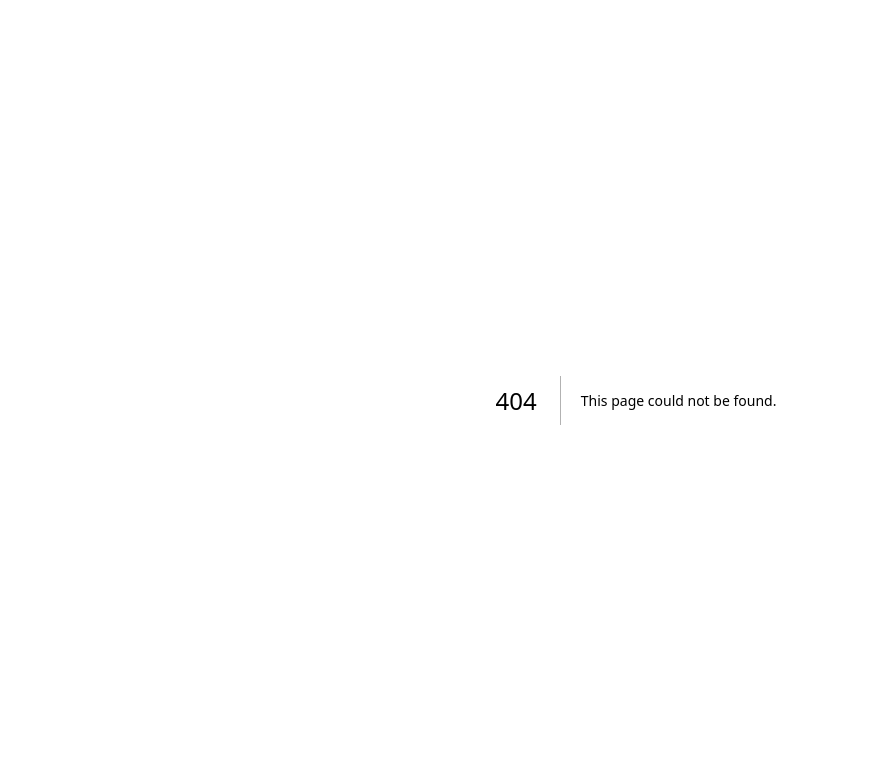
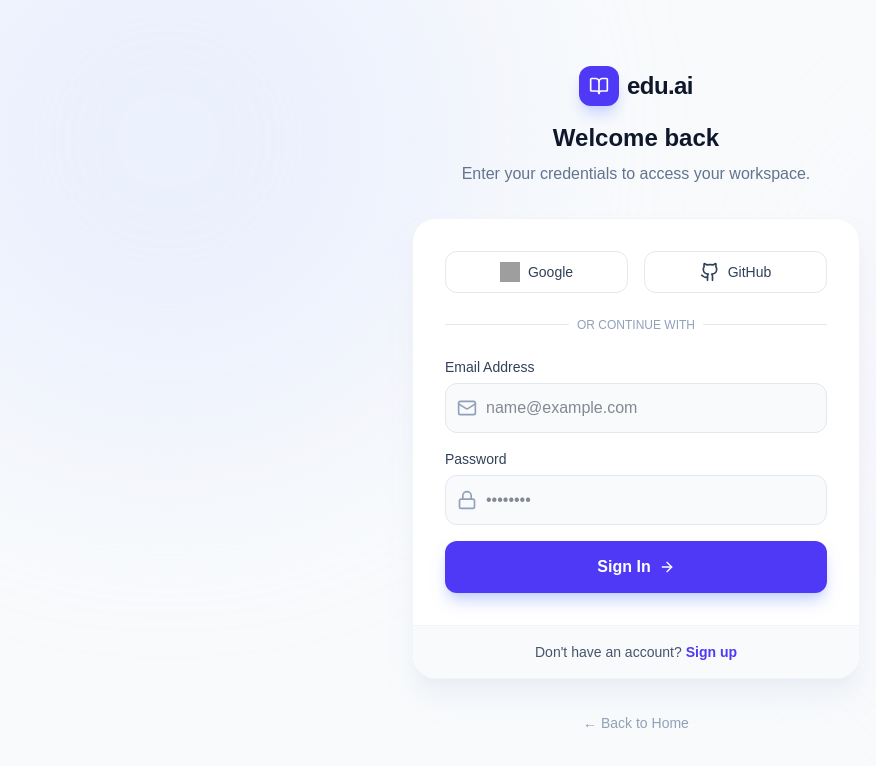
Before and after one commit to hanswys/eduai-fullstack, a Next.js app in the folder eduai-frontend/: page /login in a window 1280 px wide. Before the commit this address had no page. Shown: the top 766 px of the page, without its empty margins (4-880 px from the left). Built offline with nearby package versions, Linux system fonts and the light colour scheme; grey boxes are pictures that could not be loaded.

Commit message:
get early access into login sign up page

```diff
--- /dev/null
+++ b/eduai-frontend/app/login/page.tsx
@@ -0,0 +1,166 @@
+'use client';
+
+import React, { useState } from 'react';
+import {
+  BookOpen,
+  ArrowRight,
+  Mail,
+  Lock,
+  Loader2,
+  Github,
+  AlertCircle
+} from 'lucide-react';
+
+export default function LoginPage() {
+  const [isLogin, setIsLogin] = useState(true);
+  const [isLoading, setIsLoading] = useState(false);
+  const [email, setEmail] = useState('');
+  const [password, setPassword] = useState('');
+
+  const handleSubmit = (e: React.FormEvent) => {
+    e.preventDefault();
+    if (!email || !password) return;
+
+    setIsLoading(true);
+
+    // Simulate Auth Delay
+    setTimeout(() => {
+      // Redirect to Dashboard
+      window.location.href = '/dashboard';
+    }, 1500);
+  };
+
+  return (
+    <div className="min-h-screen bg-slate-50 flex items-center justify-center p-4 selection:bg-indigo-100">
+
+      {/* Background Shapes */}
+      <div className="fixed inset-0 overflow-hidden pointer-events-none">
+        <div className="absolute -top-[20%] -left-[10%] w-[600px] h-[600px] bg-indigo-100/50 rounded-full blur-[100px]"></div>
+        <div className="absolute top-[20%] -right-[10%] w-[500px] h-[500px] bg-purple-100/50 rounded-full blur-[100px]"></div>
+      </div>
+
+      <div className="w-full max-w-md relative z-10">
+
+        {/* Logo Header */}
+        <div className="text-center mb-8">
+          <a href="/" className="inline-flex items-center gap-2 mb-4 hover:opacity-80 transition">
+            <div className="w-10 h-10 bg-indigo-600 rounded-xl flex items-center justify-center shadow-lg shadow-indigo-200">
+              <BookOpen className="text-white w-5 h-5" />
+            </div>
+            <span className="text-2xl font-bold text-slate-900 tracking-tight">edu.ai</span>
+          </a>
+          <h2 className="text-2xl font-bold text-slate-900">
+            {isLogin ? 'Welcome back' : 'Create your account'}
+          </h2>
+          <p className="text-slate-500 mt-2">
+            {isLogin
+              ? 'Enter your credentials to access your workspace.'
+              : 'Join thousands of students learning smarter.'}
+          </p>
+        </div>
+
+        {/* Card */}
+        <div className="bg-white rounded-3xl shadow-xl shadow-slate-200/50 border border-slate-100 overflow-hidden">
+          <div className="p-8">
+
+            {/* Social Auth */}
+            <div className="grid grid-cols-2 gap-4 mb-6">
+              <button className="flex items-center justify-center gap-2 py-2.5 border border-slate-200 rounded-xl hover:bg-slate-50 transition text-sm font-medium text-slate-700">
+                <img src="https://www.svgrepo.com/show/475656/google-color.svg" className="w-5 h-5" alt="Google" />
+                Google
+              </button>
+              <button className="flex items-center justify-center gap-2 py-2.5 border border-slate-200 rounded-xl hover:bg-slate-50 transition text-sm font-medium text-slate-700">
+                <Github className="w-5 h-5" />
+                GitHub
+              </button>
+            </div>
+
+            <div className="relative mb-6">
+              <div className="absolute inset-0 flex items-center">
+                <div className="w-full border-t border-slate-200"></div>
+              </div>
+              <div className="relative flex justify-center text-xs uppercase">
+                <span className="bg-white px-2 text-slate-400 font-medium">Or continue with</span>
+              </div>
+            </div>
+
+            {/* Form */}
+            <form onSubmit={handleSubmit} className="space-y-4">
+              <div>
+                <label className="block text-sm font-medium text-slate-700 mb-1.5">Email Address</label>
+                <div className="relative">
+                  <div className="absolute inset-y-0 left-0 pl-3 flex items-center pointer-events-none">
+                    <Mail className="h-5 w-5 text-slate-400" />
+                  </div>
+                  <input
+                    type="email"
+                    required
+                    value={email}
+                    onChange={(e) => setEmail(e.target.value)}
+                    className="w-full pl-10 pr-4 py-3 bg-slate-50 border border-slate-200 rounded-xl focus:outline-none focus:ring-2 focus:ring-indigo-500 focus:bg-white transition text-slate-900"
+                    placeholder="name@example.com"
+                  />
+                </div>
+              </div>
+
+              <div>
+                <label className="block text-sm font-medium text-slate-700 mb-1.5">Password</label>
+                <div className="relative">
+                  <div className="absolute inset-y-0 left-0 pl-3 flex items-center pointer-events-none">
+                    <Lock className="h-5 w-5 text-slate-400" />
+                  </div>
+                  <input
+                    type="password"
+                    required
+                    value={password}
+                    onChange={(e) => setPassword(e.target.value)}
+                    className="w-full pl-10 pr-4 py-3 bg-slate-50 border border-slate-200 rounded-xl focus:outline-none focus:ring-2 focus:ring-indigo-500 focus:bg-white transition text-slate-900"
+                    placeholder="••••••••"
+                  />
+                </div>
+              </div>
+
+              {!isLogin && (
+                <div className="flex items-start gap-2 p-3 bg-indigo-50 rounded-xl border border-indigo-100 text-xs text-indigo-700">
+                  <AlertCircle className="w-4 h-4 shrink-0 mt-0.5" />
+                  <p>By signing up, you agree to our Terms of Service and Privacy Policy.</p>
+                </div>
+              )}
+
+              <button
+                type="submit"
+                disabled={isLoading}
+                className="w-full bg-indigo-600 hover:bg-indigo-700 text-white font-bold py-3.5 rounded-xl transition shadow-lg shadow-indigo-200 flex items-center justify-center gap-2 disabled:opacity-70 disabled:cursor-not-allowed mt-2"
+              >
+                {isLoading ? <Loader2 className="w-5 h-5 animate-spin" /> : (isLogin ? 'Sign In' : 'Create Account')}
+                {!isLoading && <ArrowRight className="w-4 h-4" />}
+              </button>
+            </form>
+
+          </div>
+
+          {/* Footer Switcher */}
+          <div className="bg-slate-50 p-4 text-center border-t border-slate-100">
+            <p className="text-sm text-slate-600">
+              {isLogin ? "Don't have an account?" : "Already have an account?"}
+              <button
+                onClick={() => setIsLogin(!isLogin)}
+                className="ml-1 text-indigo-600 font-bold hover:underline"
+              >
+                {isLogin ? 'Sign up' : 'Log in'}
+              </button>
+            </p>
+          </div>
+        </div>
+
+        {/* Back Link */}
+        <div className="text-center mt-8">
+          <a href="/" className="text-sm text-slate-400 hover:text-slate-600 transition">
+            &larr; Back to Home
+          </a>
+        </div>
+
+      </div>
+    </div>
+  );
+}
--- a/eduai-frontend/app/page.tsx
+++ b/eduai-frontend/app/page.tsx
@@ -1,22 +1,34 @@
 'use client';
 
 import React, { useState } from 'react';
-import { addToWaitlist } from './actions'; // Import the separated server action
+// import { addToWaitlist } from './actions'; // UNCOMMENT THIS IN PRODUCTION
 import {
   BookOpen,
   Sparkles,
-  Camera,
   Image as ImageIcon,
   ArrowRight,
-  CheckCircle2,
   Menu,
   X,
   Globe,
   Zap,
   Check,
+  CheckCircle2,
   Mail,
-  Loader2
+  Loader2,
+  FileText,
+  Share2,
+  Wand2,
+  BrainCircuit,
+  Camera
 } from 'lucide-react';
+
+// --- SIMULATION FOR PREVIEW (DELETE IN PRODUCTION) ---
+const addToWaitlist = async (formData: FormData) => {
+  console.log("Simulating server submission for:", formData.get('email'));
+  await new Promise(resolve => setTimeout(resolve, 1500));
+  return { success: true };
+}
+// -----------------------------------------------------
 
 export default function LandingPage() {
   const [isMenuOpen, setIsMenuOpen] = useState(false);
@@ -31,19 +43,13 @@
     e.preventDefault();
     if (!email) return;
 
-    console.log('Form submitted with email:', email); // Debug log
     setStatus('loading');
     setErrorMessage('');
 
     try {
-      // Create FormData to pass to the Server Action
       const formData = new FormData();
       formData.append('email', email);
-
-      console.log('Calling addToWaitlist server action...'); // Debug log
-      // Call the external Server Action
-      const result = await addToWaitlist(formData);
-      console.log('Server action result:', result); // Debug log
+      await addToWaitlist(formData);
 
       setStatus('success');
       setEmail('');
@@ -59,12 +65,13 @@
   };
 
   return (
-    <div className="min-h-screen bg-[#FAFAFA] text-slate-900 font-sans selection:bg-indigo-100 selection:text-indigo-900">
+    <div className="min-h-screen bg-[#FAFAFA] text-slate-900 font-sans selection:bg-indigo-100 selection:text-indigo-900 overflow-x-hidden">
 
-      {/* Background Decoration */}
+      {/* Dynamic Background Decoration */}
       <div className="fixed inset-0 z-0 overflow-hidden pointer-events-none">
-        <div className="absolute top-[-10%] right-[-5%] w-[500px] h-[500px] rounded-full bg-indigo-100/50 blur-3xl opacity-60 mix-blend-multiply"></div>
-        <div className="absolute top-[20%] left-[-10%] w-[400px] h-[400px] rounded-full bg-purple-100/50 blur-3xl opacity-60 mix-blend-multiply"></div>
+        <div className="absolute top-[-10%] right-[-5%] w-[600px] h-[600px] rounded-full bg-indigo-200/40 blur-[100px] opacity-60 mix-blend-multiply animate-pulse"></div>
+        <div className="absolute top-[30%] left-[-10%] w-[500px] h-[500px] rounded-full bg-purple-200/40 blur-[100px] opacity-60 mix-blend-multiply"></div>
+        <div className="absolute bottom-[10%] left-[20%] w-[400px] h-[400px] rounded-full bg-blue-200/40 blur-[100px] opacity-50 mix-blend-multiply"></div>
       </div>
 
       {/* Navbar */}
@@ -80,15 +87,15 @@
 
             <div className="hidden md:flex items-center space-x-8">
               <a href="#features" className="text-sm font-medium text-slate-600 hover:text-indigo-600 transition">Capabilities</a>
-              <a href="#waitlist" className="text-sm font-medium text-slate-600 hover:text-indigo-600 transition">Access</a>
+              <a href="#waitlist" className="text-sm font-medium text-slate-600 hover:text-indigo-600 transition">Pricing</a>
             </div>
 
             <div className="hidden md:flex items-center gap-4">
-               <a href="#waitlist" className="text-sm font-medium text-slate-600 hover:text-slate-900 transition">
+               <a href="/login" className="text-sm font-medium text-slate-600 hover:text-slate-900 transition">
                   Sign In
                </a>
-               <a href="#waitlist" className="group relative inline-flex h-9 items-center justify-center overflow-hidden rounded-full bg-slate-900 px-6 font-medium text-white transition duration-300 hover:bg-slate-800 shadow-lg shadow-slate-200">
-                  <span className="mr-2">Join Waitlist</span>
+               <a href="/login" className="group relative inline-flex h-9 items-center justify-center overflow-hidden rounded-full bg-slate-900 px-6 font-medium text-white transition duration-300 hover:bg-slate-800 shadow-lg shadow-slate-200">
+                  <span className="mr-2">Get Started</span>
                   <ArrowRight className="h-4 w-4 transition-transform group-hover:translate-x-1" />
                </a>
             </div>
@@ -105,45 +112,48 @@
         {isMenuOpen && (
           <div className="md:hidden absolute top-16 left-0 w-full bg-white border-b border-slate-100 p-4 flex flex-col gap-4 shadow-xl animate-in slide-in-from-top-5">
             <a href="#features" className="text-slate-600 font-medium">Capabilities</a>
-            <a href="#waitlist" className="text-slate-600 font-medium">Access</a>
-            <hr className="border-slate-100"/>
-            <a href="#waitlist" className="text-slate-600 font-medium">Log in</a>
-            <a href="#waitlist" className="bg-indigo-600 text-white py-3 px-4 rounded-xl text-center font-medium">Join Waitlist</a>
+            <a href="/login" className="text-slate-600 font-medium">Log in</a>
+            <a href="/login" className="bg-indigo-600 text-white py-3 px-4 rounded-xl text-center font-medium">Get Started</a>
           </div>
         )}
       </nav>
 
-      {/* Hero Section */}
+      {/* --- SIMPLIFIED HERO SECTION --- */}
       <main className="relative z-10 pt-32 pb-20 px-4 sm:px-6 lg:px-8 max-w-7xl mx-auto">
-        <div className="text-center max-w-4xl mx-auto space-y-8">
-          <div className="inline-flex items-center gap-2 px-3 py-1 rounded-full bg-indigo-50 border border-indigo-100 text-indigo-600 text-xs font-semibold tracking-wide uppercase animate-fade-in-up">
+        <div className="text-center max-w-4xl mx-auto space-y-8 animate-in slide-in-from-bottom-4 duration-700 fade-in">
+
+          <div className="inline-flex items-center gap-2 px-3 py-1 rounded-full bg-indigo-50 border border-indigo-100 text-indigo-600 text-xs font-semibold tracking-wide uppercase">
             <Sparkles className="w-3 h-3" />
-            <span>Powered by GPT-4o & DeepL</span>
+            <span>Intelligent Study Companion</span>
           </div>
+
           <h1 className="text-5xl md:text-7xl font-extrabold text-slate-900 tracking-tight leading-[1.1]">
-            Study smarter, not <br className="hidden md:block" />
-            <span className="text-transparent bg-clip-text bg-gradient-to-r from-indigo-600 via-purple-600 to-indigo-600 animate-gradient">
-              harder with AI.
+            From messy thoughts to <br className="hidden md:block" />
+            <span className="text-transparent bg-clip-text bg-gradient-to-r from-indigo-600 via-purple-600 to-indigo-600 animate-gradient bg-300% bg-left">
+              perfect clarity.
             </span>
           </h1>
+
           <p className="text-xl text-slate-600 max-w-2xl mx-auto leading-relaxed">
-            Edu.ai transforms your messy notes into beautiful diagrams and instantly translates textbook photos into your native language.
+            Stop drowning in unstructured notes. Our AI visual engine instantly organizes your scattered inputs—images, voice, or text—into beautiful, structured knowledge maps.
           </p>
+
           <div className="flex flex-col sm:flex-row items-center justify-center gap-4 pt-4">
-            <a href="#waitlist" className="w-full sm:w-auto px-8 py-4 bg-indigo-600 text-white rounded-2xl font-semibold hover:bg-indigo-700 transition shadow-xl shadow-indigo-200 hover:shadow-2xl hover:shadow-indigo-300 transform hover:-translate-y-1 flex items-center justify-center gap-2">
+            <a href="/login" className="w-full sm:w-auto px-10 py-4 bg-indigo-600 text-white rounded-2xl font-bold hover:bg-indigo-700 transition shadow-xl shadow-indigo-200 hover:shadow-2xl hover:shadow-indigo-300 transform hover:-translate-y-1 flex items-center justify-center gap-2">
               Get Early Access <ArrowRight className="w-5 h-5" />
             </a>
-            <a href="/dashboard" className="w-full sm:w-auto px-8 py-4 bg-white text-slate-700 border border-slate-200 rounded-2xl font-semibold hover:bg-slate-50 transition shadow-sm flex items-center justify-center gap-2">
-              <Zap className="w-5 h-5 text-yellow-500" /> View Demo
-            </a>
           </div>
-          <div className="pt-12 flex flex-col items-center gap-4">
-            <p className="text-sm text-slate-500 font-medium">Trusted by students at</p>
-            <div className="flex gap-8 opacity-50 grayscale hover:grayscale-0 transition duration-500">
-              <span className="font-serif font-bold text-xl">Harvard</span>
-              <span className="font-mono font-bold text-xl">MIT</span>
-              <span className="font-sans font-bold text-xl tracking-tighter">Stanford</span>
+
+          {/* Social Proof */}
+          <div className="pt-8 flex flex-col items-center justify-center gap-4 text-sm text-slate-500 font-medium">
+            <div className="flex -space-x-3">
+               {[1,2,3,4].map(i => (
+                  <div key={i} className="w-10 h-10 rounded-full border-2 border-white bg-slate-200 overflow-hidden">
+                     <img src={`https://api.dicebear.com/7.x/avataaars/svg?seed=${i+20}`} alt="User" />
+                  </div>
+               ))}
             </div>
+            <p>Used by students at MIT, Stanford & Oxford</p>
           </div>
         </div>
       </main>
```
